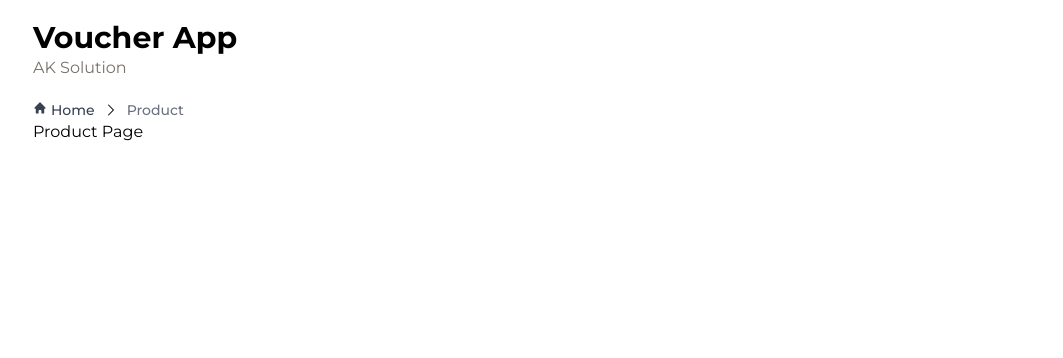
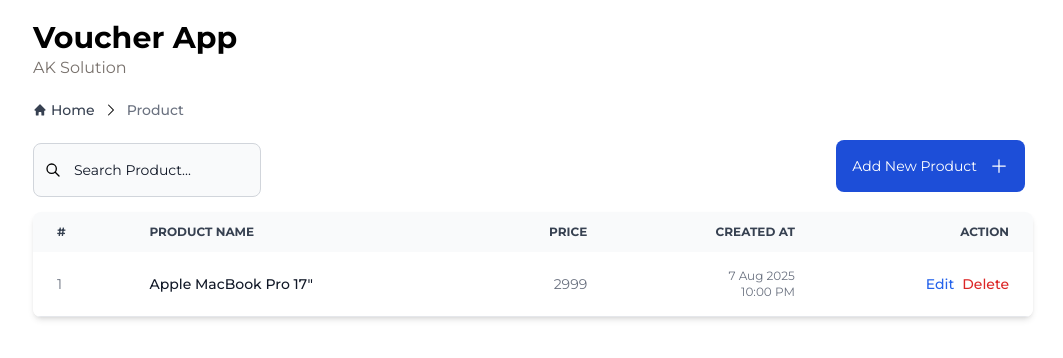
Before and after one commit to aungkhant2002/Voucher-App, a React (Vite) app: page /product in a window 1280 px wide. Shown: the top 358 px of the page, without its empty margins (107-1170 px from the left). Built offline with nearby package versions, Linux system fonts and the light colour scheme; a web font is replaced by a local one.

Commit message:
feat(product): finish initial product page with stats and UI components

```diff
--- a/src/components/Breadcrumb.jsx
+++ b/src/components/Breadcrumb.jsx
@@ -8,8 +8,8 @@ const Breadcrumb = ({ currentPageTitle }) => {
       <nav className="flex" aria-label="Breadcrumb">
         <ol className="inline-flex items-center space-x-1 md:space-x-2 rtl:space-x-reverse">
           <li className="inline-flex items-center">
-            <Link to="/" className="inline-flex items-center text-sm font-medium text-gray-700 hover:text-blue-600">
-              <HiMiniHome className='mr-1 mb-1'/>
+            <Link to="/" className="inline-flex items-center text-sm font-medium text-gray-700 hover:text-gray-600">
+              <HiMiniHome className='mr-1'/>
               Home
             </Link>
           </li>
--- /dev/null
+++ b/src/components/ProductList.jsx
@@ -0,0 +1,74 @@
+import React from 'react'
+import { HiOutlineSearch } from 'react-icons/hi'
+import { HiPlus } from 'react-icons/hi2'
+
+const ProductList = () => {
+    return (
+        <div className='mt-5'>
+            <div className="flex justify-between items-center mb-3">
+                <div className="">
+                    <div className="max-w-md mx-auto">
+                        <label htmlFor="default-search" className="mb-2 text-sm font-medium text-gray-900 sr-only">Search</label>
+                        <div className="relative">
+                            <div className="absolute inset-y-0 start-0 flex items-center ps-3 pointer-events-none">
+                                <HiOutlineSearch />
+                            </div>
+                            <input type="search" id="default-search" className="block w-full p-4 ps-10 text-sm text-gray-900 border border-gray-300 rounded-lg bg-gray-50 focus:ring-gray-500 focus:border-gray-500 " placeholder="Search Product..." required />
+                        </div>
+                    </div>
+                </div>
+                <div className="">
+                    <button type="button" className="text-white bg-blue-700 hover:bg-blue-800 focus:ring-4font-medium rounded-lg text-sm p-4 me-2 mb-2 focus:outline-none flex justify-between items-center gap-3">Add New Product <HiPlus className="size-5" /></button>
+                </div>
+            </div>
+            <div className="relative overflow-x-auto shadow-md sm:rounded-lg">
+                <table className="w-full text-sm text-left rtl:text-right text-gray-500">
+                    <thead className="text-xs text-gray-700 uppercase bg-gray-50">
+                        <tr>
+                            <th scope="col" className="px-6 py-3">
+                                #
+                            </th>
+                            <th scope="col" className="px-6 py-3">
+                                Product name
+                            </th>
+                            <th scope="col" className="px-6 py-3 text-end">
+                                Price
+                            </th>
+                            <th scope="col" className="px-6 py-3 text-end">
+                                Created At
+                            </th>
+                            <th scope="col" className="px-6 py-3 text-end">
+                                Action
+                            </th>
+                        </tr>
+                    </thead>
+                    <tbody>
+                        <tr className="odd:bg-white even:bg-gray-50 border-b border-gray-200">
+                            <td className="px-6 py-4">
+                                1
+                            </td>
+                            <th scope="row" className="px-6 py-4 font-medium text-gray-900 whitespace-nowrap">
+                                Apple MacBook Pro 17"
+                            </th>
+                            <td className="px-6 py-4 text-end">
+                                2999
+                            </td>
+                            <td className="px-6 py-4 text-end">
+                                <p className='text-xs'>7 Aug 2025</p>
+                                <p className='text-xs'>10:00 PM</p>
+                            </td>
+                            <td className="px-6 py-4">
+                                <div className="flex space-x-2 justify-end">
+                                    <a href="#" className="font-medium text-blue-600 hover:underline">Edit</a>
+                                    <a href="#" className="font-medium text-red-600 hover:underline">Delete</a>
+                                </div>
+                            </td>
+                        </tr>
+                    </tbody>
+                </table>
+            </div>
+        </div>
+    )
+}
+
+export default ProductList
--- a/src/pages/DashboardPage.jsx
+++ b/src/pages/DashboardPage.jsx
@@ -7,7 +7,7 @@ const DashboardPage = () => {
   return (
     <section>
       <Container>
-        <div className="grid grid-cols-3 gap-5">
+        <div className="grid grid-cols-1 md:grid-cols-3 gap-5">
           <div className="col-span-1">
             <ModuleBtn name={"Product"} icon={<HiCircleStack className='size-14'/>} url={"/product"} />
           </div>
--- a/src/pages/ProductPage.jsx
+++ b/src/pages/ProductPage.jsx
@@ -1,13 +1,14 @@
 import React from 'react'
 import Container from '../components/Container'
 import Breadcrumb from '../components/Breadcrumb'
+import ProductList from '../components/ProductList'
 
 const ProductPage = () => {
   return (
     <section>
       <Container>
         <Breadcrumb currentPageTitle="Product" />
-        <h1>Product Page</h1>
+        <ProductList />
       </Container>
     </section>
   )
```
